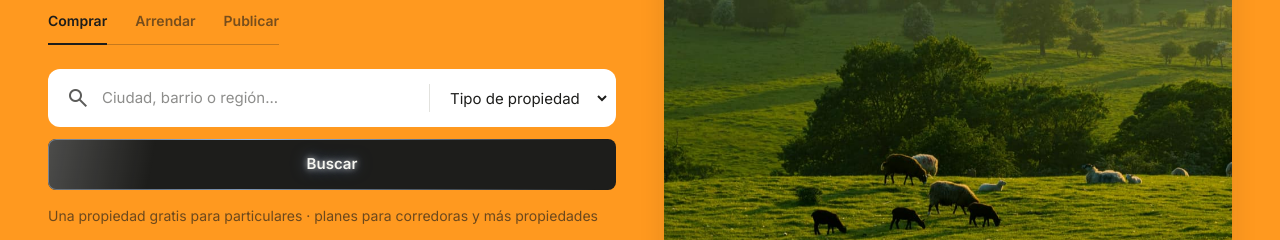
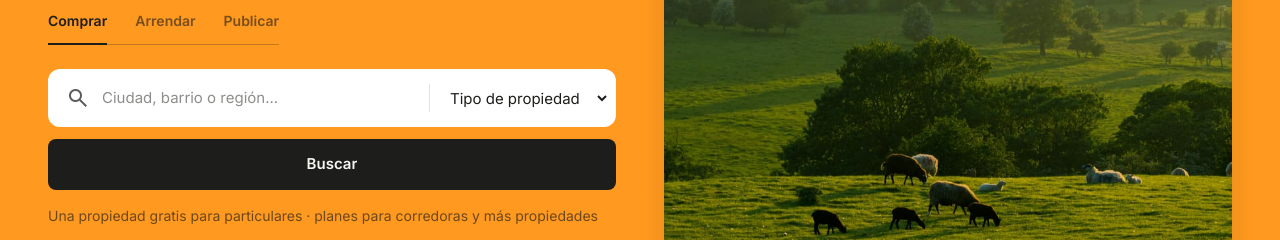
Before and after one commit to nicoisz/mapu, a Next.js app in the folder real-estate-web/: page / in a window 1280 px wide. Shown: the part 426-666 px from the top of the page. Built offline with nearby package versions, Linux system fonts and the light colour scheme; no server answers; the database is empty.

Commit message:
Synchronize both search glows with a three-second quiet interval

```diff
--- a/real-estate-web/src/app/globals.css
+++ b/real-estate-web/src/app/globals.css
@@ -624,55 +624,6 @@
   letter-spacing: -0.01em;
 }
 
-/* ── Nav "Buscar": brillo en movimiento ─────────────────────────
-   Una banda de luz barre el texto y el icono (mix-blend overlay para que
-   aclare lo que pase por debajo) y el pill late con un halo cálido. El
-   overflow oculta mantiene la banda dentro del link, así no invade los
-   ítems vecinos. */
-@keyframes navShineSweep {
-  0% {
-    transform: translateX(-150%) skewX(-18deg);
-  }
-  60%,
-  100% {
-    transform: translateX(260%) skewX(-18deg);
-  }
-}
-@keyframes navShineGlow {
-  0%,
-  100% {
-    box-shadow: 0 0 0 0 rgb(255 168 56 / 0);
-  }
-  50% {
-    box-shadow: 0 0 14px 1px rgb(255 168 56 / 0.75);
-  }
-}
-.nav-shine {
-  position: relative;
-  overflow: hidden;
-  border-radius: 9999px;
-  animation: navShineGlow 3.2s ease-in-out infinite;
-}
-.nav-shine::after {
-  content: '';
-  position: absolute;
-  top: -30%;
-  bottom: -30%;
-  left: 0;
-  width: 45%;
-  background: linear-gradient(100deg, transparent, rgb(255 255 255 / 0.85), transparent);
-  transform: translateX(-150%) skewX(-18deg);
-  animation: navShineSweep 3.2s ease-in-out infinite;
-  pointer-events: none;
-  mix-blend-mode: overlay;
-}
-@media (prefers-reduced-motion: reduce) {
-  .nav-shine,
-  .nav-shine::after {
-    animation: none;
-  }
-}
-
 /* The photo moves with scroll; its inner layer handles the slow camera drift. */
 .hero-photo-frame {
   height: clamp(640px, calc(100svh - 174px), 826px);
@@ -899,82 +850,128 @@
   }
 }
 
-/* 1.8 seconds of light followed by a three-second pause. */
-@keyframes searchShimmer {
+/* One shared cycle for both search controls: a slow 3s sweep, then 3s dark. */
+@keyframes searchLightSweep {
   0% {
-    transform: translateX(-140%);
+    background-position: 140% 50%;
+    opacity: 0;
   }
-  37.5%,
+  5% {
+    opacity: 1;
+  }
+  45% {
+    opacity: 1;
+  }
+  50%,
   100% {
-    transform: translateX(140%);
+    background-position: -40% 50%;
+    opacity: 0;
   }
 }
-@keyframes searchShimmerGlow {
-  0%,
-  37.5%,
+@keyframes searchLightText {
+  0% {
+    background-position: 140% 50%;
+    text-shadow: none;
+  }
+  25% {
+    text-shadow: 0 0 8px rgb(165 206 255 / 0.65);
+  }
+  50%,
   100% {
-    opacity: 0;
-    background-position: 160% 50%;
-  }
-  18% {
-    opacity: 1;
-    background-position: 50% 50%;
-  }
-  36% {
-    opacity: 0;
-    background-position: -60% 50%;
+    background-position: -40% 50%;
+    text-shadow: none;
   }
 }
-@keyframes searchTextGlow {
+@keyframes searchLightHalo {
   0%,
-  37.5%,
+  50%,
   100% {
-    text-shadow: none;
+    box-shadow: 0 0 0 rgb(110 174 255 / 0);
   }
-  18% {
-    text-shadow:
-      0 0 7px rgb(255 255 255 / 0.85),
-      0 0 18px rgb(138 180 255 / 0.65);
+  25% {
+    box-shadow: 0 0 14px rgb(110 174 255 / 0.45);
   }
 }
+@keyframes searchLightIcon {
+  0%,
+  50%,
+  100% {
+    filter: none;
+  }
+  25% {
+    filter: drop-shadow(0 0 4px #a9ceff) brightness(1.5);
+  }
+}
+.nav-shine,
 .search-shimmer {
   position: relative;
   isolation: isolate;
   overflow: hidden;
+  animation: searchLightHalo 6s linear infinite;
 }
+.nav-shine {
+  border-radius: 9999px;
+}
+.nav-shine::after,
 .search-shimmer::after {
   content: '';
   position: absolute;
   inset: 0;
   pointer-events: none;
-  background: linear-gradient(
-    100deg,
-    transparent 25%,
-    rgb(255 255 255 / 0.28) 50%,
-    transparent 75%
-  );
-  animation: searchShimmer 4.8s ease-in-out infinite;
+  background: linear-gradient(105deg, transparent 40%, rgb(255 255 255 / 0.28) 50%, transparent 60%)
+    140% 50% / 300% 100%;
+  animation: searchLightSweep 6s linear infinite;
 }
+.nav-shine::before,
 .search-shimmer::before {
   content: '';
   position: absolute;
   inset: 0;
+  padding: 1.5px;
   border-radius: inherit;
-  padding: 1px;
   pointer-events: none;
-  background: linear-gradient(100deg, transparent 25%, #a9ceff 50%, transparent 75%) 160% 50% / 250%
+  z-index: 2;
+  background: linear-gradient(105deg, transparent 40%, #d2e6ff 50%, transparent 60%) 140% 50% / 300%
     100%;
   -webkit-mask:
     linear-gradient(#fff 0 0) content-box,
     linear-gradient(#fff 0 0);
   -webkit-mask-composite: xor;
   mask-composite: exclude;
-  animation: searchShimmerGlow 4.8s ease-in-out infinite;
+  animation: searchLightSweep 6s linear infinite;
 }
-.search-shimmer-label {
+.search-light-label {
   position: relative;
   z-index: 1;
-  animation: searchTextGlow 4.8s ease-in-out infinite;
+  background: linear-gradient(105deg, currentColor 40%, #c7e4ff 50%, currentColor 60%) 140% 50% /
+    300% 100%;
+  background-clip: text;
+  -webkit-background-clip: text;
+  -webkit-text-fill-color: transparent;
+  animation: searchLightText 6s linear infinite;
+}
+.search-light-icon {
+  animation: searchLightIcon 6s linear infinite;
+}
+@media (prefers-reduced-motion: reduce) {
+  .nav-shine,
+  .search-shimmer {
+    animation: none;
+  }
+  .nav-shine::before,
+  .nav-shine::after,
+  .search-shimmer::before,
+  .search-shimmer::after {
+    display: none;
+  }
+  .search-light-label {
+    animation: none;
+    background: none;
+    -webkit-text-fill-color: currentColor;
+  }
+  .search-light-icon {
+    animation: none;
+  }
 }
 .map-launch-glow {
   border: 1px solid transparent;
@@ -996,9 +993,6 @@
   .search-shimmer::after {
     display: none;
   }
-  .search-shimmer-label {
-    animation: none;
-  }
   .map-launch-glow {
     transition: none;
   }
--- a/real-estate-web/src/app/page.tsx
+++ b/real-estate-web/src/app/page.tsx
@@ -499,7 +499,7 @@ export default function LandingPage() {
                 type="submit"
                 className="search-shimmer w-full rounded-lg bg-primary py-3.5 text-[15px] font-semibold text-on-primary transition-all hover:brightness-110 active:scale-[0.99]"
               >
-                <span className="search-shimmer-label">
+                <span className="search-light-label">
                   {tab === 'publish' ? 'Publicar' : tab === 'rent' ? 'Arrendar' : 'Buscar'}
                 </span>
               </button>
--- a/real-estate-web/src/components/layout/Navbar.tsx
+++ b/real-estate-web/src/components/layout/Navbar.tsx
@@ -147,7 +147,10 @@ export function Navbar() {
                         : 'text-on-surface-variant hover:bg-surface-container hover:text-primary'
                   )}
                 >
-                  <Icon size={16} />
+                  <Icon
+                    size={16}
+                    className={href === '/buscar' ? 'search-light-icon' : undefined}
+                  />
                   {label === 'Favoritos' && favCount > 0 ? (
                     <span className="flex items-center gap-1">
                       {label}
@@ -156,7 +159,9 @@ export function Navbar() {
                       </span>
                     </span>
                   ) : (
-                    label
+                    <span className={href === '/buscar' ? 'search-light-label' : undefined}>
+                      {label}
+                    </span>
                   )}
                 </Link>
               )
@@ -246,14 +251,19 @@ export function Navbar() {
                 )}
               >
                 <div className="relative">
-                  <Icon size={20} />
+                  <Icon
+                    size={20}
+                    className={href === '/buscar' ? 'search-light-icon' : undefined}
+                  />
                   {href === '/favoritos' && favCount > 0 && (
                     <span className="absolute -top-1 -right-1 bg-accent text-white text-xs rounded-full w-4 h-4 flex items-center justify-center">
                       {favCount}
                     </span>
                   )}
                 </div>
-                <span>{label === 'Mis propiedades' ? 'Panel' : label}</span>
+                <span className={href === '/buscar' ? 'search-light-label' : undefined}>
+                  {label === 'Mis propiedades' ? 'Panel' : label}
+                </span>
               </span>
             </Link>
           )
```
